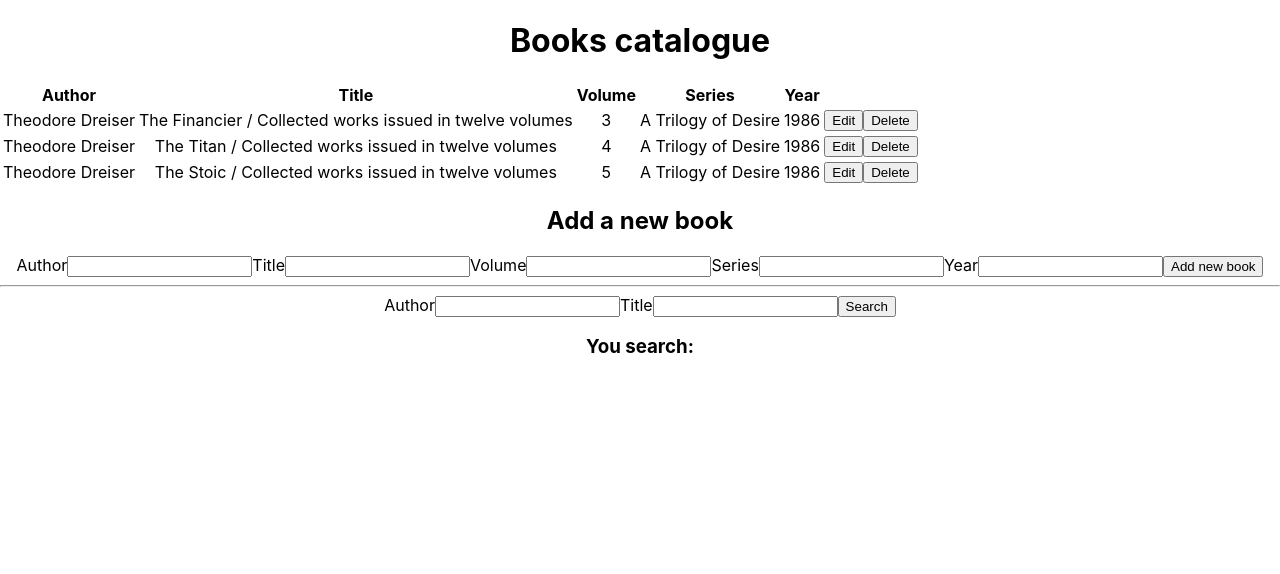
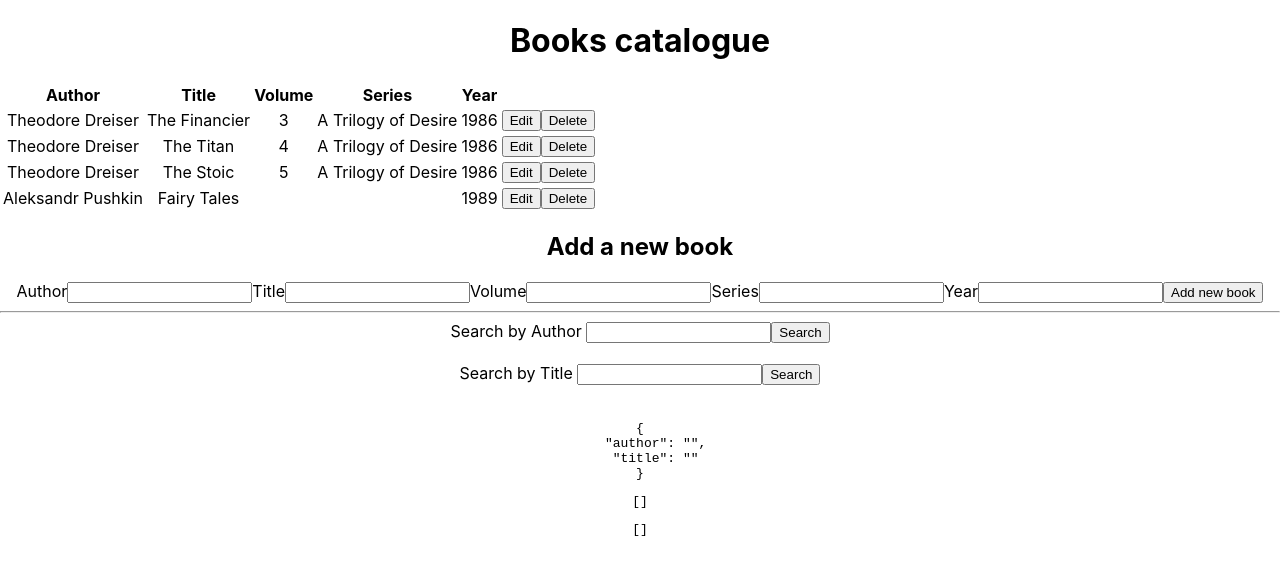
Before and after one commit to anmud/book-catalogue-app, a React (Create React App) app: page / in a window 1280 px wide. Shown: the top 574 px of the page. Built offline with nearby package versions, Linux system fonts and the light colour scheme.

Commit message:
one component

```diff
--- a/src/App.js
+++ b/src/App.js
@@ -7,22 +7,31 @@ function App() {
   const [books, setBooks] = useState([
     {id: 1,
     author: "Theodore Dreiser",
-    title: "The Financier / Collected works issued in twelve volumes",
+    title: "The Financier",
+    collection: "Collected works issued in twelve volumes",
     volume: 3,
     series: "A Trilogy of Desire",
     year: 1986, },
     {id: 2,
     author: "Theodore Dreiser",
-    title: "The Titan / Collected works issued in twelve volumes",
+    title: "The Titan",
+    collection: "Collected works issued in twelve volumes",
     volume: 4,
     series: "A Trilogy of Desire",
     year: 1986, },
     {id: 3,
       author: "Theodore Dreiser",
-      title: "The Stoic / Collected works issued in twelve volumes",
+      title: "The Stoic",
+      collection: "Collected works issued in twelve volumes",
       volume: 5,
       series: "A Trilogy of Desire",
       year: 1986, },
+      {id: 4,
+        author: "Aleksandr Pushkin",
+        title: "Fairy Tales",
+        volume: '',
+        series: "",
+        year: 1989, },
     ])
 
   const [newBook, setNewBook] = useState({
@@ -49,23 +58,35 @@ const [searchValue, setSearchValue] = useState({
   title: '',
 })
 
-const [foundValue, setFoundValue] = useState({})
+const [booksByAuthor, setBooksByAuthor] = useState([])
+const [booksByTitle, setBooksByTitle] = useState([])
 
 const handleSearchInputChanges = event => {
 const {name, value} = event.target
-setSearchValue({...searchValue, [name]: value})
-}
-
-const resetInputField = () => {
-  setSearchValue('')
-}
-
-const searchBook = (searchValue,) =>{
- return setFoundValue(searchValue);
+  setSearchValue({...searchValue, [name]: value})
 }
 
 
+const searchByAutor = ({searchValue, books}) => {
+ const bookByAutor =  books.filter(book => {
+     return book.author.toLowerCase().includes(searchValue.author.toLowerCase())
+  })
+  console.log("bookByAuthor", bookByAutor)
+  setBooksByTitle([])
+  return setBooksByAuthor(bookByAutor)
 
+}
+
+const searchByTitle = ({searchValue, books}) => {
+ const bookByTitle = books.filter(book => {
+    return book.title.toLowerCase().includes(searchValue.title.toLowerCase())
+ })
+ console.log("bookByTitle", bookByTitle)
+ setBooksByAuthor([])
+return setBooksByTitle(bookByTitle)
+}
+
+console.log("searchValue",searchValue)
 
 //const [totalStars, setTotal] = useState(5)
 
@@ -179,40 +200,53 @@ const searchBook = (searchValue,) =>{
 
 <div>
 
-<form
-onSubmit={
- event => {
-   event.preventDefault();
-   (!searchValue.author || !searchValue.title)
-   ? console.log("You sould type smth.")
-   : setSearchValue({searchValue})
-     searchBook(searchValue)
-
- }
-}
->
-        <label>Author</label>
+     <label>Search by Author </label>
         <input
           name="author"
           value={searchValue.author}
-          onChange={handleSearchInputChanges}
+          onChange={(event) => handleSearchInputChanges(event)}
           type="text"
         />
 
-        <label>Title</label>
+       <button onClick={() => searchByAutor({searchValue: searchValue, books: books})}> Search </button>
+     <br/>
+     <br/>
+        <label>Search by Title </label>
         <input
           name="title"
           value={searchValue.title}
-          onChange={handleSearchInputChanges}
+          onChange={(event) => handleSearchInputChanges(event)}
           type="text"
         />
-        <button>Search</button>
-      </form>
+        <button onClick={() => searchByTitle({searchValue: searchValue, books: books})}> Search </button>
 
-      <h3>You search: {searchBook.author} {searchBook.title}</h3>
+
+        <br/>
+        <br/>
+
+      <ul>
+        { booksByAuthor.length > 0 ?
+        (
+          booksByAuthor.map(book => (
+          <li key={book.id}><strong>Book:</strong> {book.author} {book.title}</li>
+        ))
+
+        ) : (
+
+          booksByTitle.map(book => (
+            <li key={book.id}><strong>Book:</strong> {book.author} / "{book.title}"</li>
+          ))
+        )
+      }
+       </ul>
+
+
 </div>
 
 
+  <pre>{JSON.stringify(searchValue, null, 4)}</pre>
+  <pre>{JSON.stringify(booksByAuthor, null, 4)}</pre>
+  <pre>{JSON.stringify(booksByTitle, null, 4)}</pre>
     </div>
   );
 }
```
Also changed, not shown: src/component/add-book/Component.js (added), src/component/books-catalogue/Component.js (added), src/component/rating/Component.js (added), src/component/search/Component.js (added).
